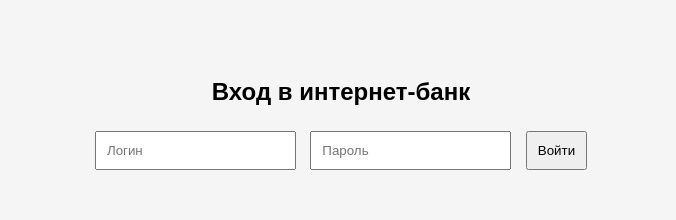
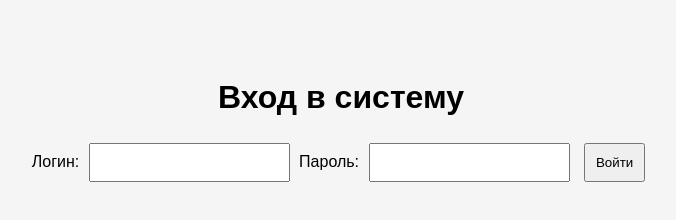
Before and after one commit to grachzyyy/bank1, a website: page public/index.html in a window 1280 px wide. Shown: the whole page, without its empty margins (299-975 px from the left). Drawn offline with Linux system fonts and the light colour scheme.

Commit message:
Update index.html

```diff
--- a/public/index.html
+++ b/public/index.html
@@ -1,18 +1,27 @@
 <!DOCTYPE html>
-<html>
+<html lang="ru">
 <head>
-  <meta charset="UTF-8">
-  <title>Банк</title>
-  <link rel="stylesheet" href="style.css">
+  <meta charset="UTF-8" />
+  <meta name="viewport" content="width=device-width, initial-scale=1.0" />
+  <title>Банковская система — Вход</title>
+  <link rel="stylesheet" href="style.css" />
 </head>
 <body>
-  <h2>Вход в интернет-банк</h2>
-  <form id="login-form">
-    <input type="text" id="username" placeholder="Логин" required>
-    <input type="password" id="password" placeholder="Пароль" required>
-    <button type="submit">Войти</button>
-  </form>
-  <p id="message"></p>
+  <div class="container">
+    <h1>Вход в систему</h1>
+    <form id="loginForm">
+      <label for="username">Логин:</label>
+      <input type="text" id="username" name="username" required />
+
+      <label for="password">Пароль:</label>
+      <input type="password" id="password" name="password" required />
+
+      <button type="submit">Войти</button>
+    </form>
+    <div id="message" class="message"></div>
+  </div>
+
+  <script src="confetti.js"></script>
   <script src="script.js"></script>
 </body>
 </html>
```
